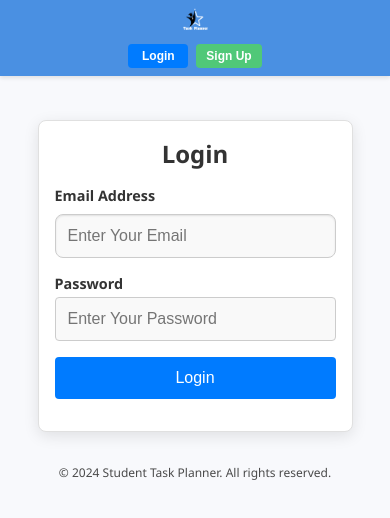
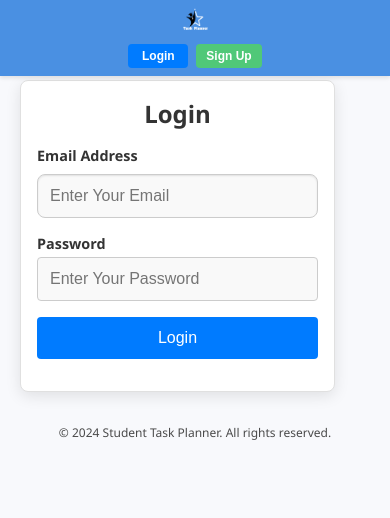
Before and after one commit to AnilaAnilaN/taskPlanner, a React (Vite) app in the folder an/: page /login in a window 390 px wide. Shown: the top 518 px of the page. Built offline with nearby package versions, Linux system fonts and the light colour scheme.

Commit message:
Update App.css

```diff
--- a/an/src/App.css
+++ b/an/src/App.css
@@ -48,7 +48,7 @@ body {
 .main-content {
   flex-grow: 1;
   background-color: #f8f9fc;
-  padding: 60px 20px 20px; /* Reduced top padding */
+  padding: 40px 20px 20px; /* Reduced top padding to 40px */
   margin-left: 0;
 }
 
@@ -65,10 +65,19 @@ body {
 .page-container {
   display: flex;
   flex-direction: column;
-  align-items: center;
-  justify-content: flex-start; /* Changed to flex-start for dashboard */
-  min-height: calc(100vh - 60px); /* Adjusted for header */
-  padding: 60px 20px 20px; /* Reduced top padding */
+  justify-content: flex-start; /* Align content to top */
+  min-height: calc(100vh - 40px); /* Adjusted for reduced padding */
+  padding: 40px 20px 20px; /* Reduced top padding to 40px */
+  margin-left: 0; /* Reset margin to align with sidebar end */
+}
+
+/* Adjust for sidebar presence */
+.app-container:has(.sidebar) .page-container {
+  margin-left: 250px; /* Start at sidebar end when expanded */
+}
+
+.app-container:has(.sidebar.collapsed) .page-container {
+  margin-left: 60px; /* Start at sidebar end when collapsed */
 }
 
 .form-container {
@@ -96,7 +105,7 @@ body {
 /* Responsive design */
 @media (max-width: 768px) {
   .sidebar {
-    width: 60px; /* Collapsed by default */
+    width: 60px;
   }
 
   .app-container:has(.sidebar) .main-content {
@@ -108,7 +117,11 @@ body {
   }
 
   .main-content {
-    padding: 60px 15px 15px;
+    padding: 40px 15px 15px;
+  }
+
+  .app-container:has(.sidebar) .page-container {
+    margin-left: 60px;
   }
 
   .form-container {
@@ -117,7 +130,7 @@ body {
   }
 
   .page-container {
-    padding: 60px 15px 15px;
+    padding: 40px 15px 15px;
   }
 }
 
@@ -135,11 +148,15 @@ body {
   }
 
   .main-content {
-    padding: 60px 10px 10px;
+    padding: 40px 10px 10px;
+  }
+
+  .app-container:has(.sidebar) .page-container {
+    margin-left: 50px;
   }
 
   .page-container {
-    padding: 60px 10px 10px;
+    padding: 40px 10px 10px;
   }
 
   .form-container {
```
